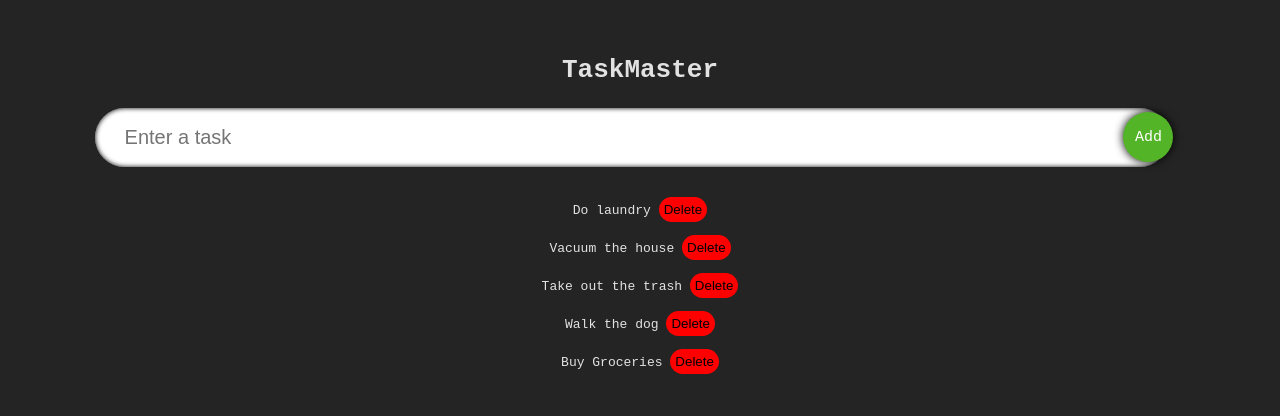
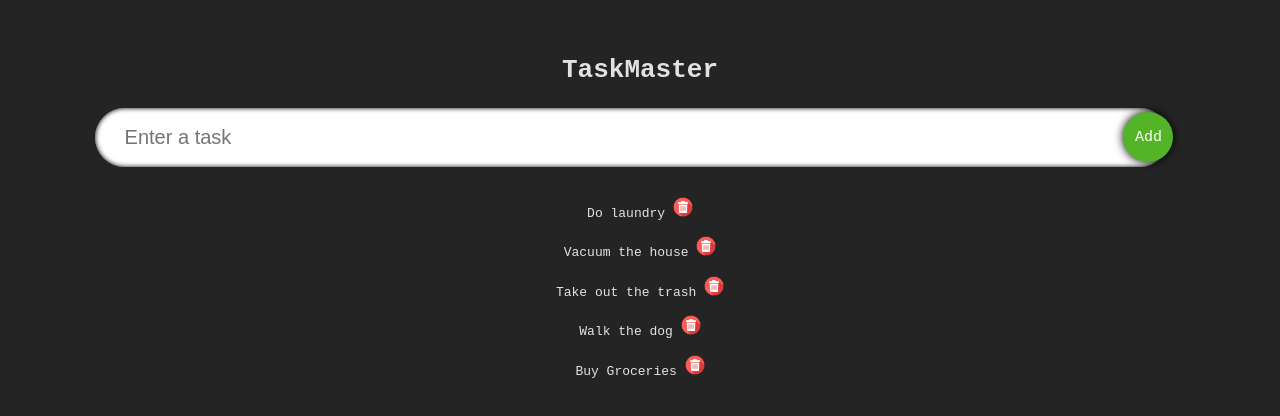
Before and after one commit to Medieinstitutet/the-todos-lindelind, a React (Vite) app: page / in a window 1280 px wide. Shown: the top 416 px of the page. Built offline with nearby package versions, Linux system fonts and the light colour scheme.

Commit message:
added image for removefunction, changed a little css

```diff
--- a/src/App.css
+++ b/src/App.css
@@ -48,15 +48,17 @@
 
 }
 
+.input-button:active {
+    transform: scale(0.8);
+    box-shadow: 0 0 5px black
+}
+
 .input-button:hover {
   background-color: #438a3d;
 }
 
 .remove-button {
-  padding: 5px;
-  border-radius: 50px;
-  background-color: red;
-  border: none;
+  width: 20px;
 }
 
 .remove-button:hover {
--- a/src/components/UpdateTask.tsx
+++ b/src/components/UpdateTask.tsx
@@ -1,4 +1,5 @@
 import { Task } from "../models/Task"
+import deleteimg from "../images/delete.png"
 
 interface IUpdateTaskProps {
     task: Task;
@@ -19,9 +20,7 @@ export const UpdateTask = (props: IUpdateTaskProps) => {
       <>
         <p>
           {props.task.name} {props.task.isDone}
-          <button className="remove-button" onClick={clickRemove}>
-            Delete
-          </button>
+          <img src={deleteimg} onClick={clickRemove} className="remove-button" alt = "remove task" />
         </p>
       </>
     );
```
Also changed, not shown: src/images/delete.png (added).
